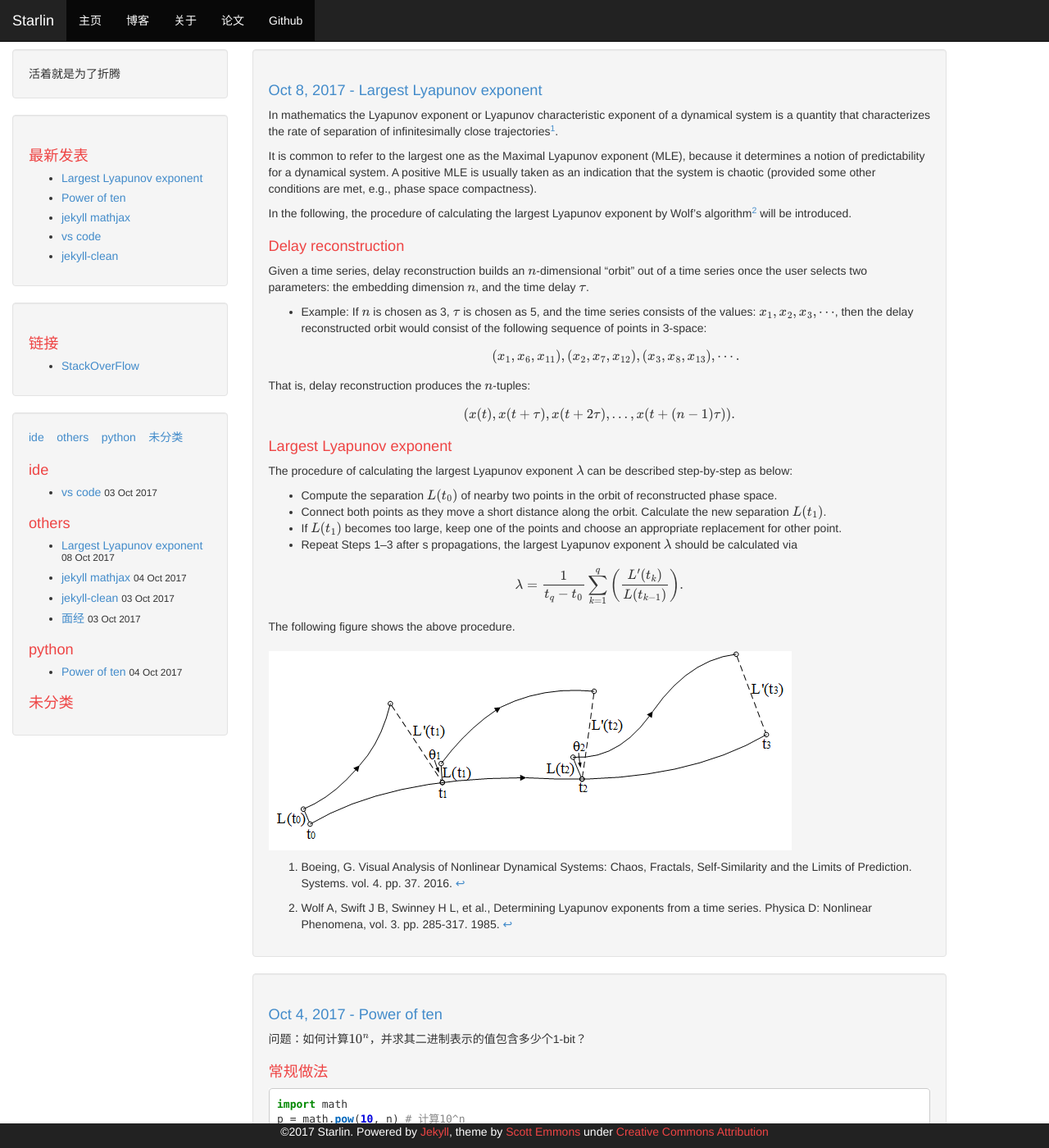
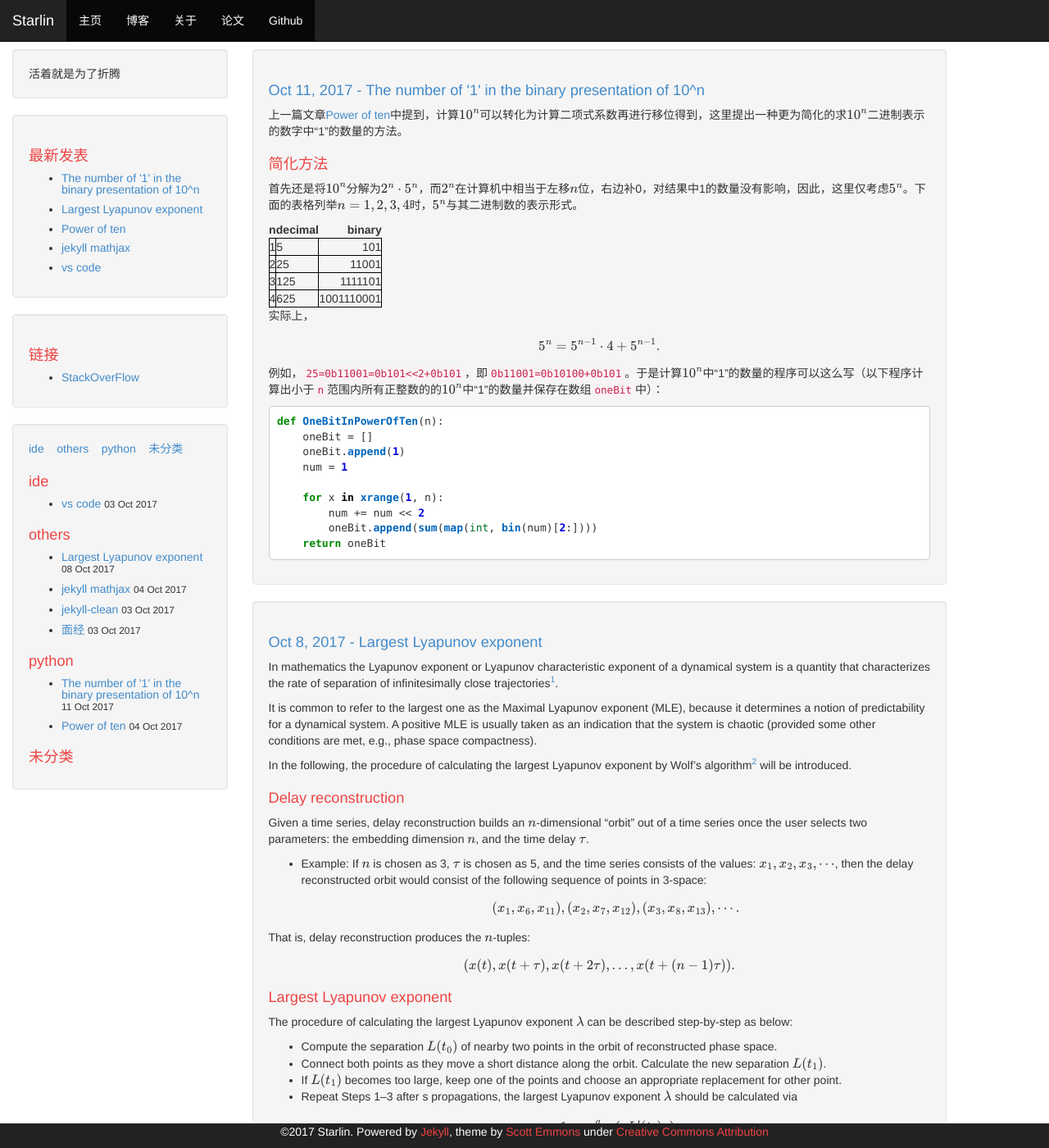
Before and after one commit to MrDongdongLin/MrDongdongLin.github.io, a Jekyll site: the page built from index.html, in a window 1280 px wide and 1400 px high. Shown: the whole window at 82% size. Built offline with Jekyll 4.4.1, drawn with Linux system fonts in a browser that asks for light colours; formulas are drawn with MathJax 3; the list of posts is cut into pages by our own code; some of the changed text lies outside the part shown.

Commit message:
add: power of ten simplify.md

````diff
--- a/_layouts/post.html
+++ b/_layouts/post.html
@@ -3,7 +3,7 @@
 <div class="container container-left">
     <div class="row">
         <div class="col-md-3 hidden-xs">
-            {% include sidebar.html %}
+            {% include lefttree.html %}
             {% include category.html %}
         </div>
         <div class="col-md-9">
--- /dev/null
+++ b/_posts/2017-10-11-power-of-ten-simplify.md
@@ -0,0 +1,39 @@
+---
+layout: post
+title: "The number of '1' in the binary presentation of 10^n"
+date: 2017-10-11 22:28:00 +0800
+comments: false
+category: python
+tag:
+    - python
+    - math
+---
+
+上一篇文章[Power of ten](https://mrdongdonglin.github.io/python-power-of-ten)中提到，计算\\(10^n\\)可以转化为计算二项式系数再进行移位得到，这里提出一种更为简化的求\\(10^n\\)二进制表示的数字中“1”的数量的方法。
+
+# 简化方法
+首先还是将\\(10^n\\)分解为\\(2^n\cdot5^n\\)，而\\(2^n\\)在计算机中相当于左移\\(n\\)位，右边补0，对结果中1的数量没有影响，因此，这里仅考虑\\(5^n\\)。下面的表格列举\\(n=\{1,2,3,4\}\\)时，\\(5^n\\)与其二进制数的表示形式。
+
+| n   | decimal |  binary    |
+| --- | :-----  |    ----:   |
+| 1   | 5       |        101 |
+| 2   | 25      |      11001 |
+| 3   | 125     |    1111101 |
+| 4   | 625     | 1001110001 |
+
+实际上，
+\\[
+    5^n=5^{n-1}\cdot4+5^{n-1}.
+\\]
+例如，`25=0b11001=0b101<<2+0b101`，即`0b11001=0b10100+0b101`。于是计算\\(10^n\\)中“1”的数量的程序可以这么写（以下程序计算出小于`n`范围内所有正整数的的\\(10^n\\)中“1”的数量并保存在数组`oneBit`中）：
+```python
+def OneBitInPowerOfTen(n):
+    oneBit = []
+    oneBit.append(1)
+    num = 1
+
+    for x in xrange(1, n):
+        num += num << 2
+        oneBit.append(sum(map(int, bin(num)[2:])))
+    return oneBit
+```
--- a/css/theme.css
+++ b/css/theme.css
@@ -8,6 +8,8 @@ img {
     width: auto;
     height: auto;
 }
+
+table td {border:1px solid rgb(0, 0, 0)}
 
 .copyright {
     color: #ffffff;
````
Also changed, not shown: _includes/lefttree.html (added, +34 -0 lines), js/tag.min.js (added).
